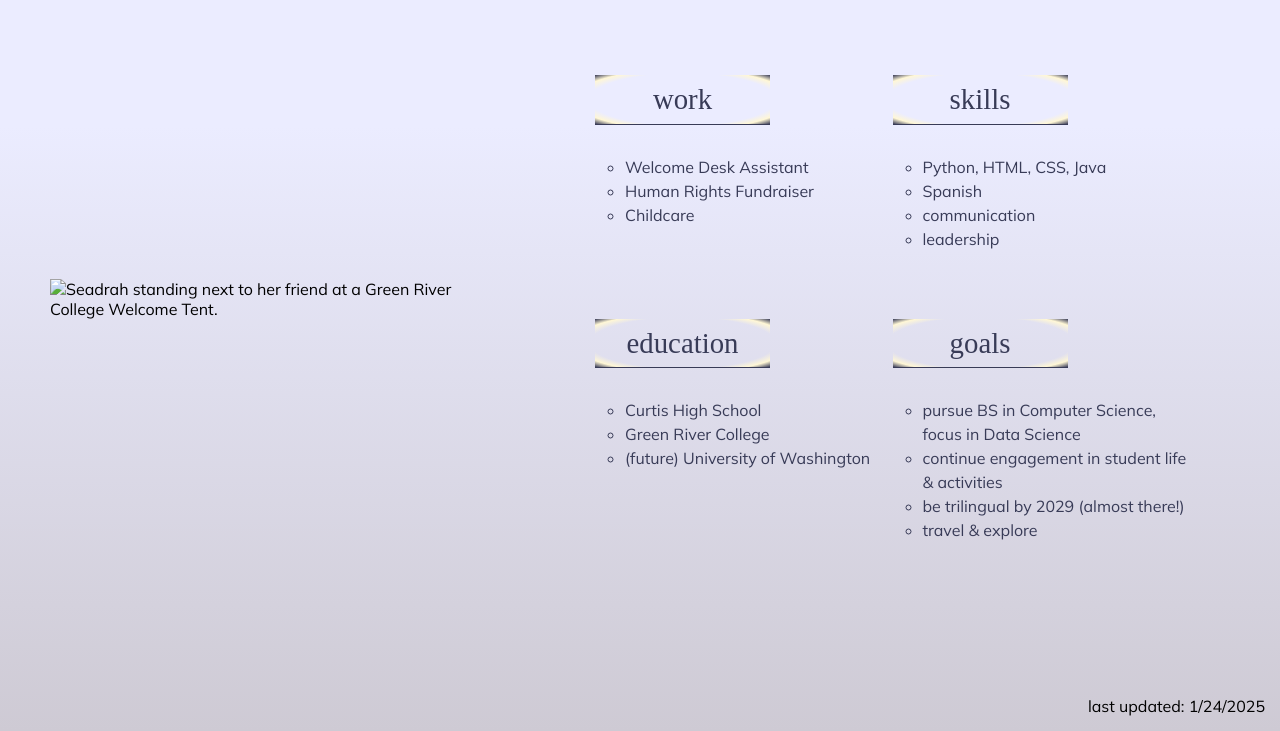
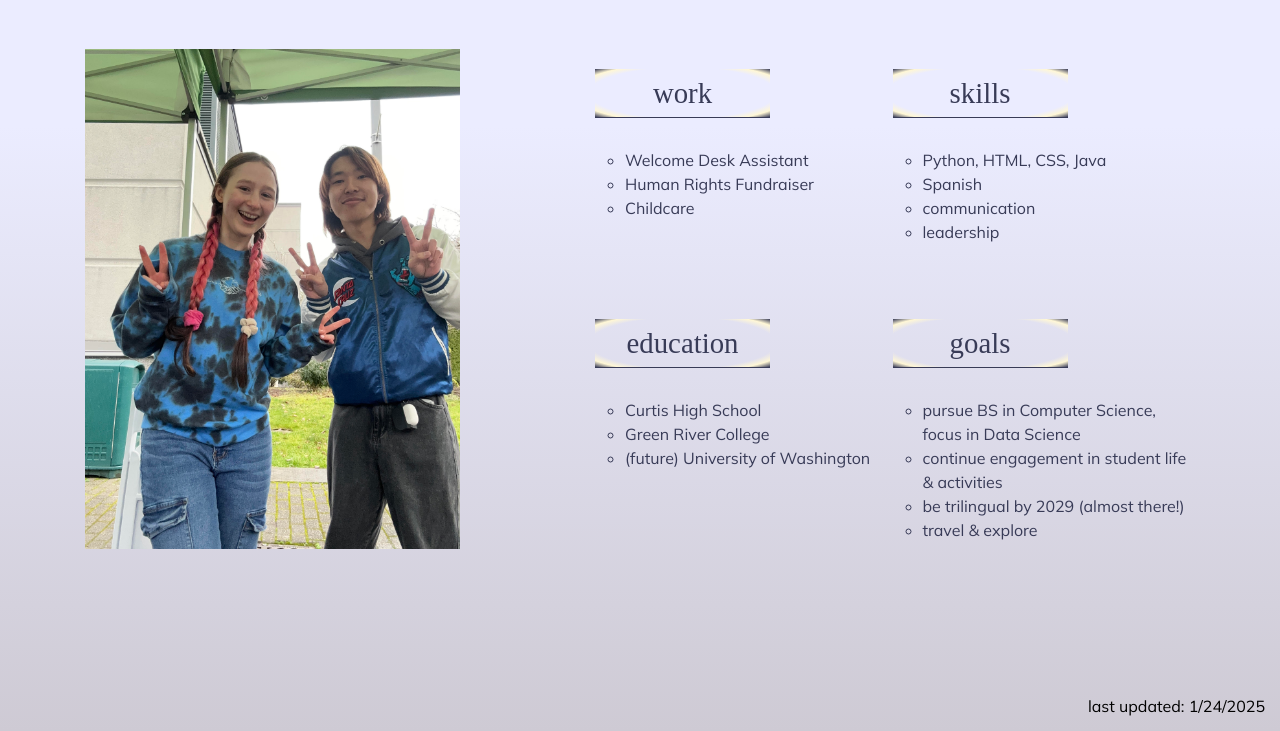
Before and after one commit to seadrahbe/final_project_SDEV106, a plain HTML site: page resume.html in a window 1280 px wide. Shown: the part 134-865 px from the top of the page. Drawn offline with Linux system fonts and the light colour scheme; a web font is replaced by a local one.

Commit message:
Update resume.html

```diff
--- a/resume.html
+++ b/resume.html
@@ -67,7 +67,7 @@ file name: resume.html
     <main>
       <img
         class="pic"
-        src="welcome_tent.jpg"
+        src="img\welcome_tent.jpg"
         alt="Seadrah standing next to her friend at a Green River College Welcome Tent."
       />
 
```
